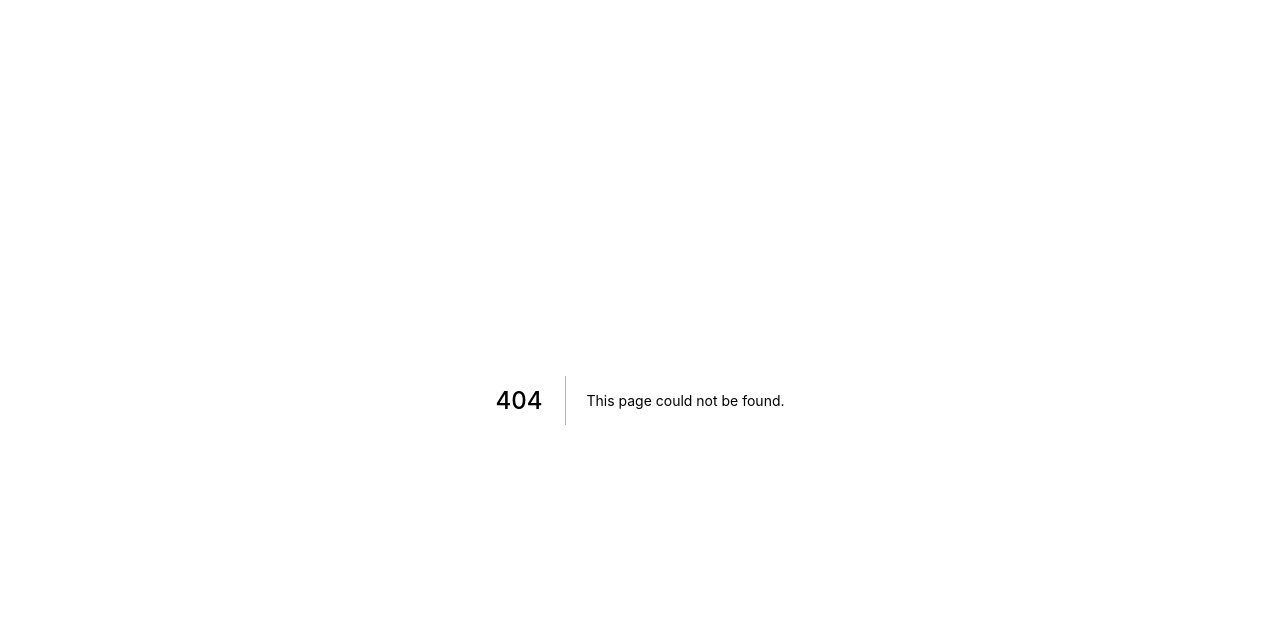
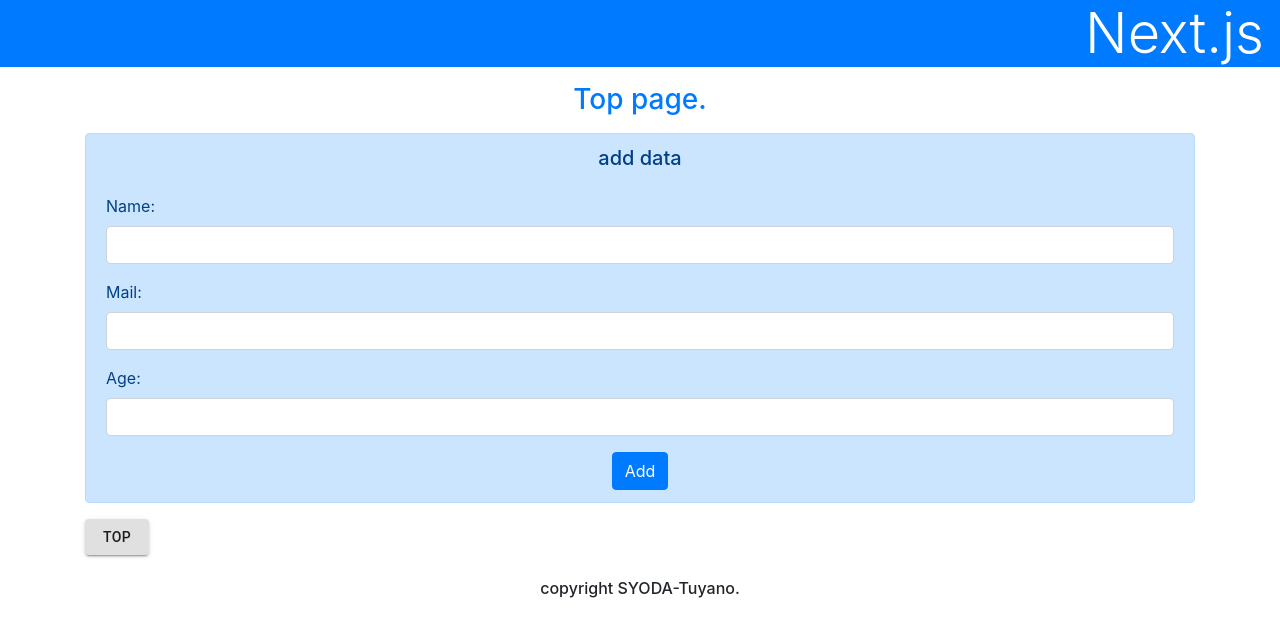
Before and after one commit to undefeated-davout/next-ts-firebase, a Next.js app: page /fire/add in a window 1280 px wide. Before the commit this address had no page. Shown: the top 636 px of the page. Built offline with nearby package versions, Linux system fonts and the light colour scheme; no server answers.

Commit message:
add: Add, Delページ

```diff
--- a/package.json
+++ b/package.json
@@ -9,6 +9,7 @@
     "lint": "next lint"
   },
   "dependencies": {
+    "@material-ui/core": "^4.11.4",
     "firebase": "^8.6.8",
     "next": "11.0.0",
     "react": "17.0.2",
--- /dev/null
+++ b/pages/fire/add.tsx
@@ -0,0 +1,75 @@
+import Link from 'next/link';
+import { useState } from 'react';
+import Button from '@material-ui/core/Button';
+
+import Layout from '../../components/Layout';
+import firebase from 'firebase';
+import { useRouter } from 'next/router';
+import '../../components/fire';
+
+const db = firebase.firestore();
+
+export default function Add() {
+  const [message, setMessage] = useState('add data');
+  const [name, setName] = useState('');
+  const [mail, setMail] = useState('');
+  const [age, setAge] = useState(0);
+  const router = useRouter();
+
+  const onChangeName = (e: React.FormEvent<HTMLInputElement>) => {
+    setName(e.currentTarget.value);
+  };
+  const onChangeMail = (e: React.FormEvent<HTMLInputElement>) => {
+    setMail(e.currentTarget.value);
+  };
+  const onChangeAge = (e: React.FormEvent<HTMLInputElement>) => {
+    setAge(Number(e.currentTarget.value));
+  };
+
+  const doAction = () => {
+    const ob: {
+      name: string;
+      mail: string;
+      age: number;
+    } = {
+      name: name,
+      mail: mail,
+      age: age,
+    };
+    db.collection('mydata')
+      .add(ob)
+      .then((ref) => {
+        router.push('/fire'); // 一覧画面にリダイレクト
+      });
+  };
+
+  return (
+    <div>
+      <Layout header="Next.js" title="Top page.">
+        <div className="alert alert-primary text-center">
+          <h5 className="mb-4">{message}</h5>
+          <div className="text-left">
+            <div className="form-group">
+              <label>Name:</label>
+              <input type="text" onChange={onChangeName} className="form-control" />
+            </div>
+            <div className="form-group">
+              <label>Mail:</label>
+              <input type="text" onChange={onChangeMail} className="form-control" />
+            </div>
+            <div className="form-group">
+              <label>Age:</label>
+              <input type="number" onChange={onChangeAge} className="form-control" />
+            </div>
+          </div>
+          <button onClick={doAction} className="btn btn-primary">
+            Add
+          </button>
+        </div>
+        <Link href="/fire">
+          <Button variant="contained">top</Button>
+        </Link>
+      </Layout>
+    </div>
+  );
+}
```
Also changed, not shown: pages/fire/del.tsx (added, +62 -0 lines), pages/fire/index.tsx (+23 -13 lines), 1 other file (tests, documents, lock files or other folders).
